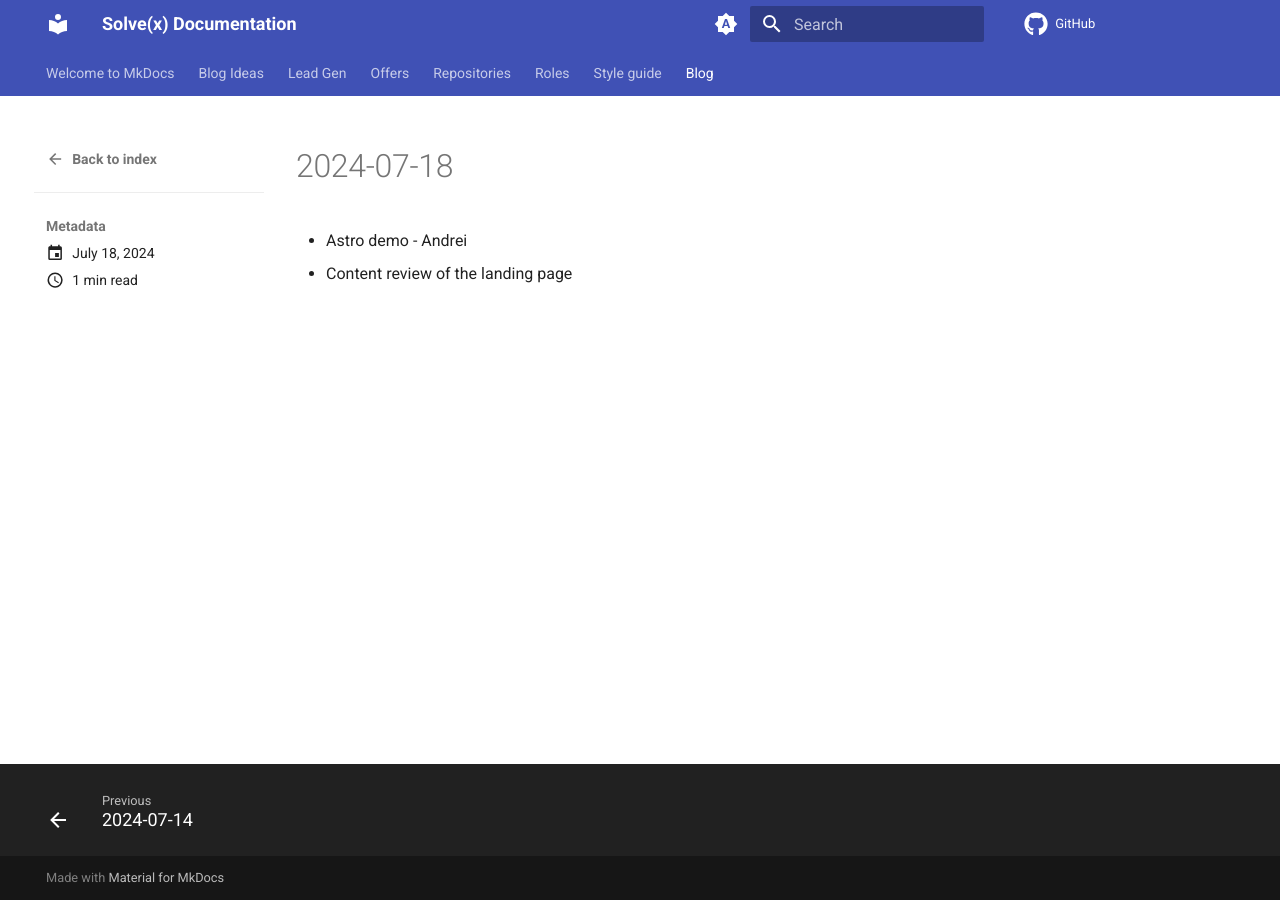
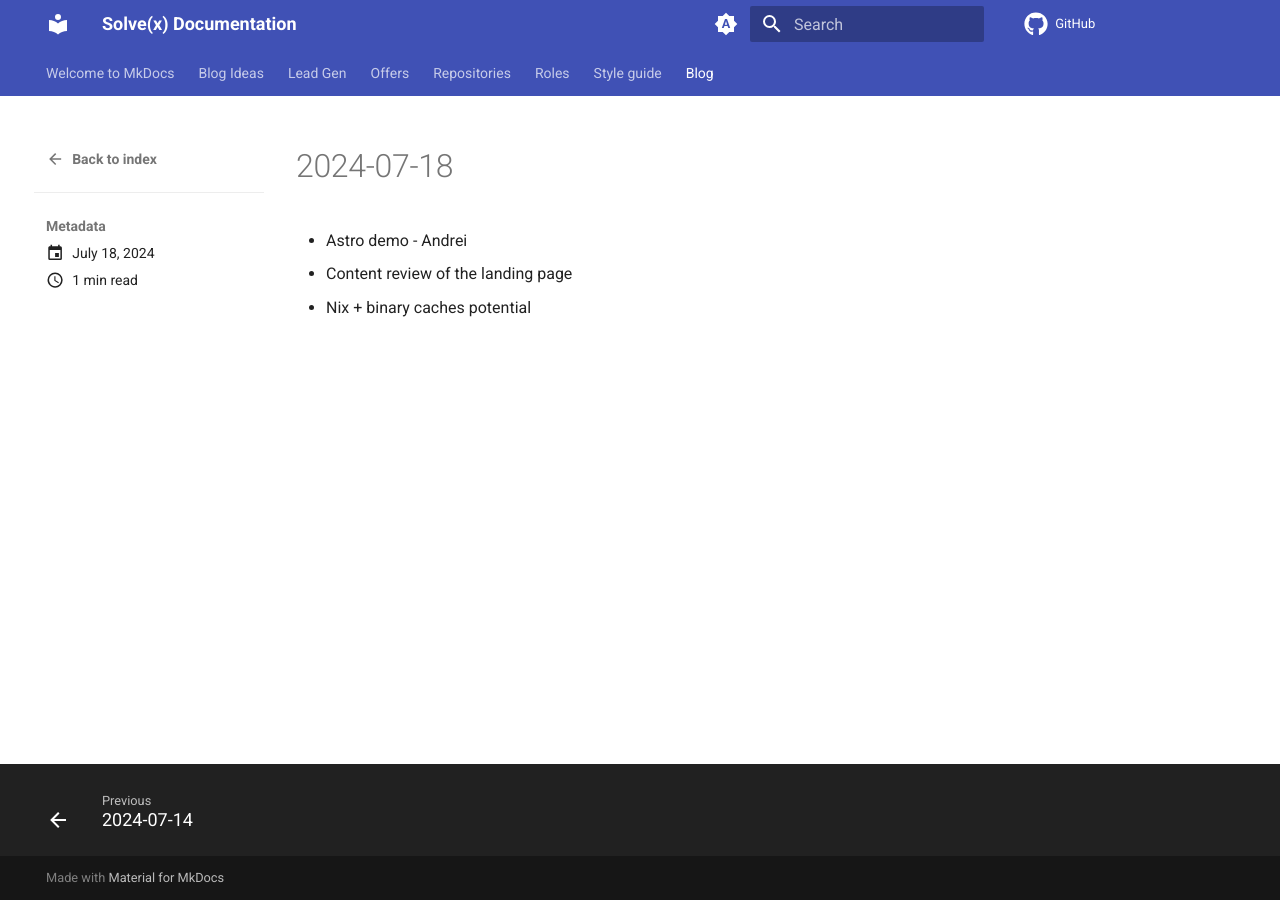
Before and after one commit to solvex-software/solvex-internal-documentation, an MkDocs documentation site: the page built from docs/blog/posts/2024-07-18.md, in a window 1280 px wide. Built offline with MkDocs 1.6.1 and Material for MkDocs 9.7.7, drawn with Linux system fonts in a browser that asks for light colours; comment, search, counter and statistics services are not loaded.

Commit message:
Update 2024-07-18.md

```diff
--- a/docs/blog/posts/2024-07-18.md
+++ b/docs/blog/posts/2024-07-18.md
@@ -7,5 +7,6 @@ date:
 
 - Astro demo - Andrei
 - Content review of the landing page
+- Nix + binary caches potential
 
 <!-- more -->
```
